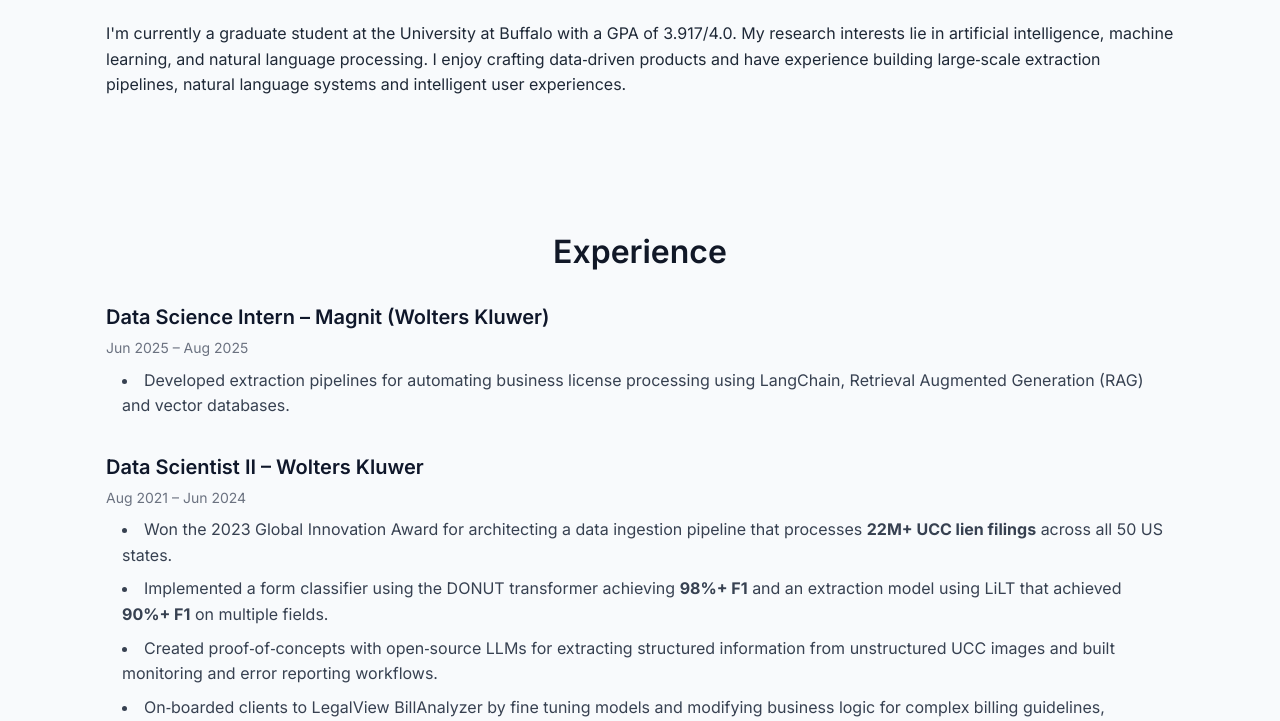
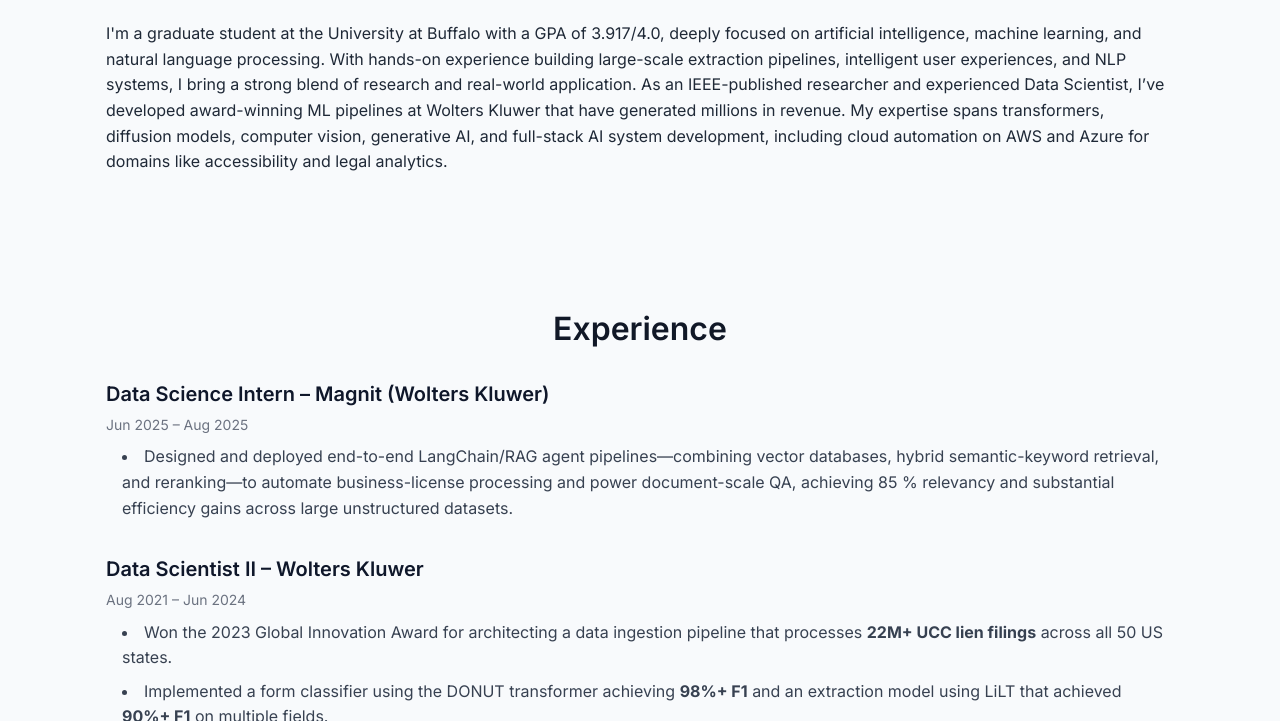
Before and after one commit to fieryash/fieryash.github.io, a plain HTML site: page index.html in a window 1280 px wide. Shown: the part 678-1399 px from the top of the page. Drawn offline with Linux system fonts and the light colour scheme; no server answers.

Commit message:
Update index.html

```diff
--- a/index.html
+++ b/index.html
@@ -48,12 +48,7 @@
       <section id="about" class="section">
         <h2>About Me</h2>
         <p>
-          I'm currently a graduate student at the University at Buffalo with
-          a GPA of 3.917/4.0. My research interests lie in artificial
-          intelligence, machine learning, and natural language processing. I
-          enjoy crafting data‑driven products and have experience building
-          large‑scale extraction pipelines, natural language systems and
-          intelligent user experiences.
+I'm a graduate student at the University at Buffalo with a GPA of 3.917/4.0, deeply focused on artificial intelligence, machine learning, and natural language processing. With hands-on experience building large-scale extraction pipelines, intelligent user experiences, and NLP systems, I bring a strong blend of research and real-world application. As an IEEE-published researcher and experienced Data Scientist, I’ve developed award-winning ML pipelines at Wolters Kluwer that have generated millions in revenue. My expertise spans transformers, diffusion models, computer vision, generative AI, and full-stack AI system development, including cloud automation on AWS and Azure for domains like accessibility and legal analytics.
         </p>
       </section>
 
@@ -65,9 +60,7 @@
           <span class="timeframe">Jun 2025 – Aug 2025</span>
           <ul>
             <li>
-              Developed extraction pipelines for automating business license
-              processing using LangChain, Retrieval Augmented Generation (RAG)
-              and vector databases.
+              Designed and deployed end-to-end LangChain/RAG agent pipelines—combining vector databases, hybrid semantic-keyword retrieval, and reranking—to automate business-license processing and power document-scale QA, achieving 85 % relevancy and substantial efficiency gains across large unstructured datasets.
             </li>
           </ul>
         </div>
```
